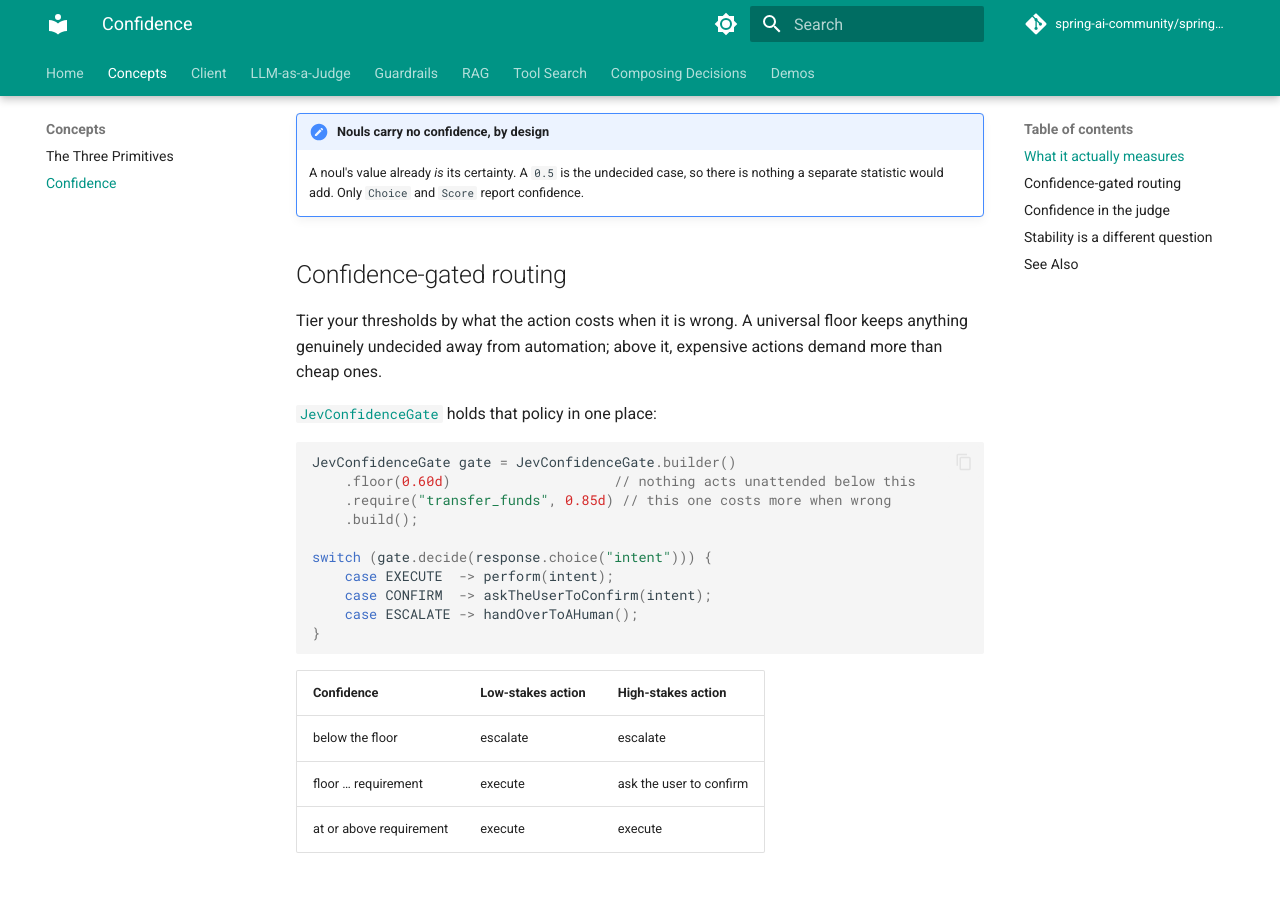
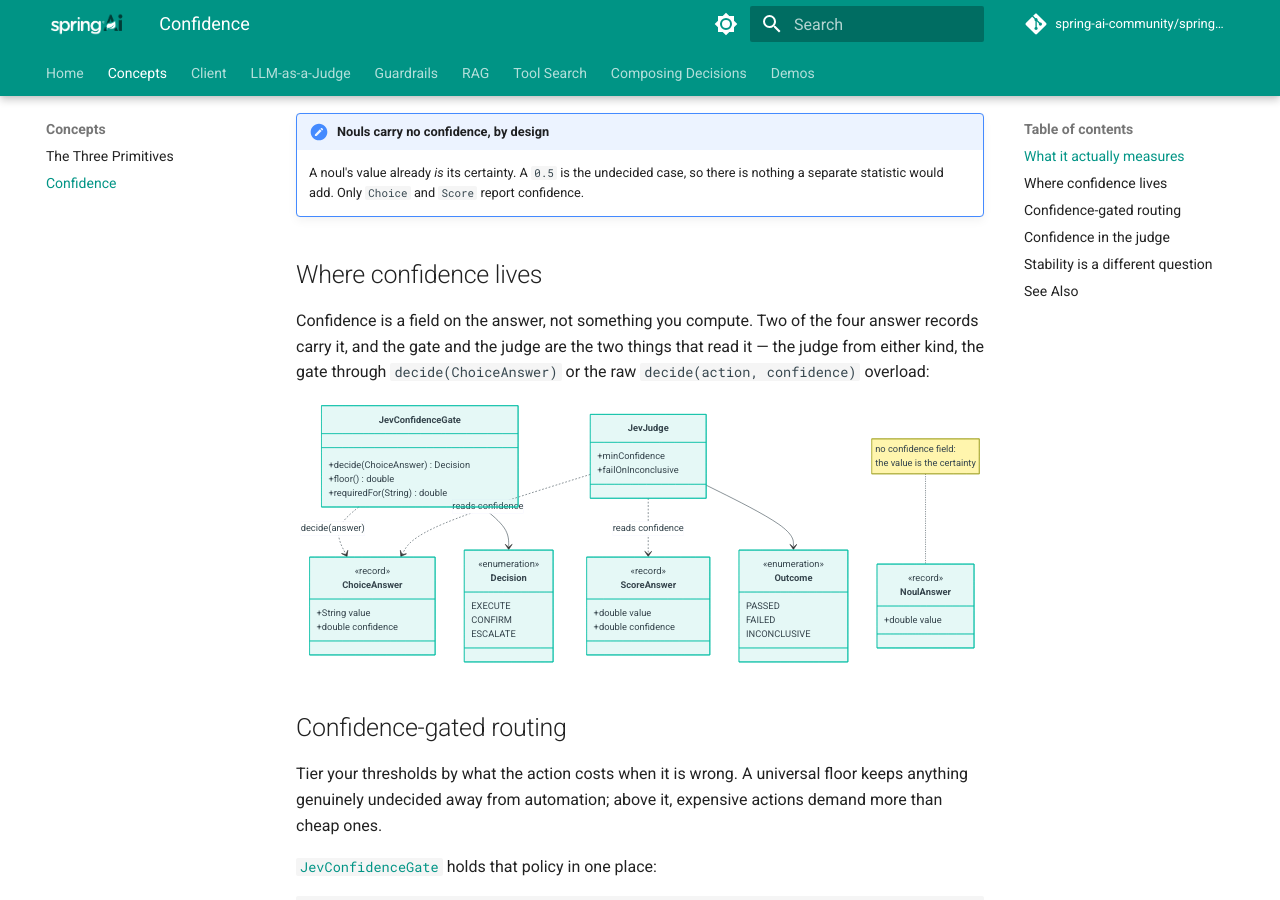
Before and after one commit to Ashfaqbs/spring-ai-typesafe, an MkDocs documentation site: the page built from docs/concepts/confidence.md, in a window 1280 px wide and 900 px high, scrolled down 461 px. Built offline with MkDocs 1.6.1 and Material for MkDocs 9.7.7, drawn with Linux system fonts in a browser that asks for light colours; comment, search, counter and statistics services are not loaded; the version menu is left out; some of the changed text lies outside the part shown.

Commit message:
update docs
Signed-off-by: Christian Tzolov <christian.tzolov@broadcom.com>

````diff
--- a/docs/concepts/confidence.md
+++ b/docs/concepts/confidence.md
@@ -16,6 +16,68 @@ answer", but "do not let software act on this one alone".
 !!! note "Nouls carry no confidence, by design"
     A noul's value already *is* its certainty. A `0.5` is the undecided case, so there is
     nothing a separate statistic would add. Only `Choice` and `Score` report confidence.
+
+## Where confidence lives
+
+Confidence is a field on the answer, not something you compute. Two of the four answer
+records carry it, and the gate and the judge are the two things that read it — the judge
+from either kind, the gate through `decide(ChoiceAnswer)` or the raw
+`decide(action, confidence)` overload:
+
+```mermaid
+classDiagram
+    direction TB
+
+    class NoulAnswer {
+        <<record>>
+        +double value
+    }
+
+    class ChoiceAnswer {
+        <<record>>
+        +String value
+        +double confidence
+    }
+
+    class ScoreAnswer {
+        <<record>>
+        +double value
+        +double confidence
+    }
+
+    class JevConfidenceGate {
+        +decide(ChoiceAnswer) Decision
+        +floor() double
+        +requiredFor(String) double
+    }
+
+    class Decision {
+        <<enumeration>>
+        EXECUTE
+        CONFIRM
+        ESCALATE
+    }
+
+    class Outcome {
+        <<enumeration>>
+        PASSED
+        FAILED
+        INCONCLUSIVE
+    }
+
+    class JevJudge {
+        +minConfidence
+        +failOnInconclusive
+    }
+
+    JevConfidenceGate ..> ChoiceAnswer : decide(answer)
+    JevConfidenceGate --> Decision
+    JevJudge ..> ChoiceAnswer : reads confidence
+    JevJudge ..> ScoreAnswer : reads confidence
+    JevJudge --> Outcome
+
+    note for NoulAnswer "no confidence field:<br/>the value is the certainty"
+```
 
 ## Confidence-gated routing
 
@@ -37,6 +99,30 @@ switch (gate.decide(response.choice("intent"))) {
     case ESCALATE -> handOverToAHuman();
 }
 ```
+
+```mermaid
+sequenceDiagram
+    autonumber
+    participant App
+    participant Gate as JevConfidenceGate
+    participant Human
+
+    App->>Gate: decide(response.choice("intent"))
+
+    alt confidence below the floor
+        Gate-->>App: ESCALATE
+        App->>Human: hand over
+    else below the action's own requirement
+        Gate-->>App: CONFIRM
+        App->>Human: ask to confirm
+    else at or above the requirement
+        Gate-->>App: EXECUTE
+        App->>App: perform(intent)
+    end
+```
+
+The two thresholds are independent: the floor is about the answer being undecided at all,
+the per-action requirement is about what the action costs when it is wrong.
 
 | Confidence | Low-stakes action | High-stakes action |
 |------------|-------------------|--------------------|
--- a/mkdocs.yml
+++ b/mkdocs.yml
@@ -6,6 +6,8 @@ edit_uri: edit/main/docs/
 
 theme:
   name: material
+  logo: images/logo2.png
+  favicon: images/logo2.png
   palette:
     - scheme: default
       primary: teal
````
Also changed, not shown: docs/concepts/primitives.md (+125 -0 lines), docs/images/logo2.png (added).
